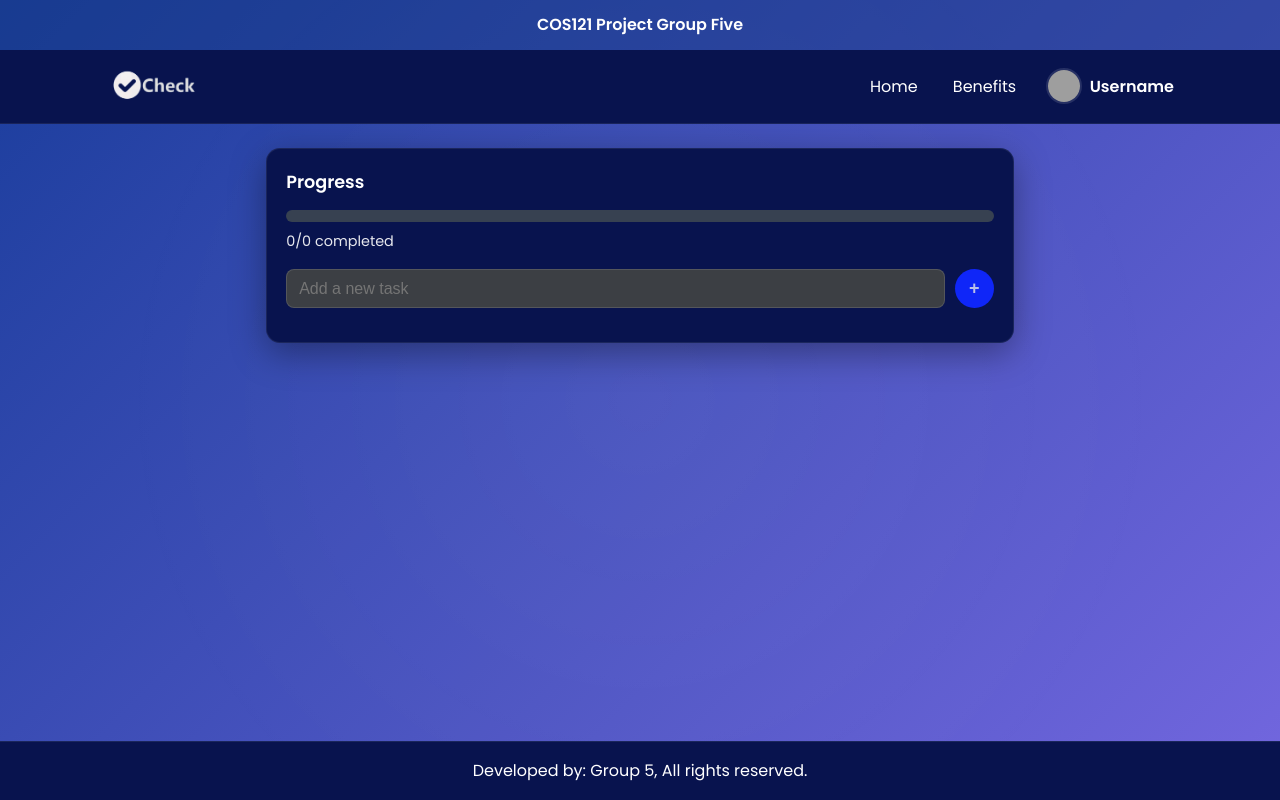
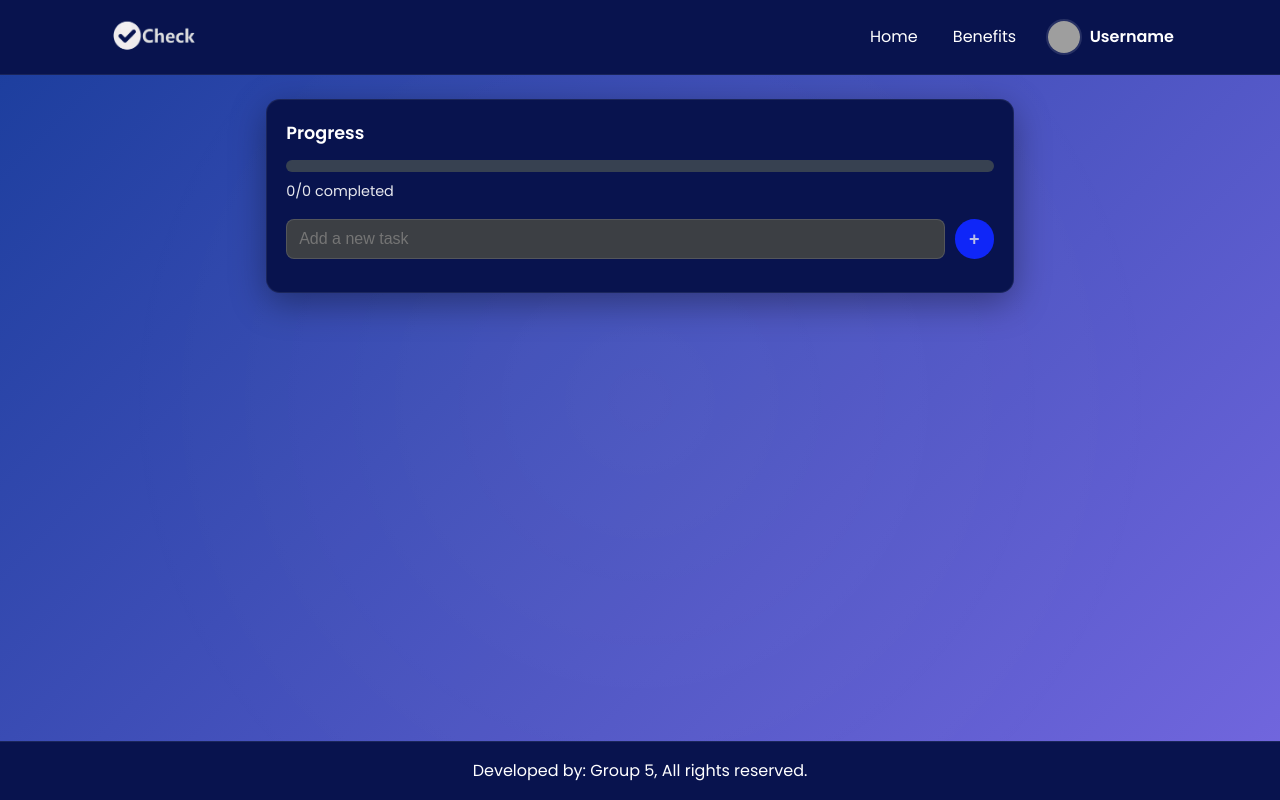
Before and after one commit to nacos-uniuyo/CHECK-TODO-LIST-APP--GROUP-5, a plain HTML site: page pages/app.html in a window 1280 px wide. Drawn offline with Linux system fonts and the light colour scheme; no server answers; grey boxes are pictures that could not be loaded.

Commit message:
comment header text

```diff
--- a/pages/app.html
+++ b/pages/app.html
@@ -10,7 +10,7 @@
 </head>
 <body>
   <div class="background-effect"></div>
-  <header><p>COS121 Project Group Five</p></header>
+  <!-- <header><p>COS121 Project Group Five</p></header> -->
 
   <nav>
     <div class="nav-inner" role="navigation" aria-label="Main">
```
